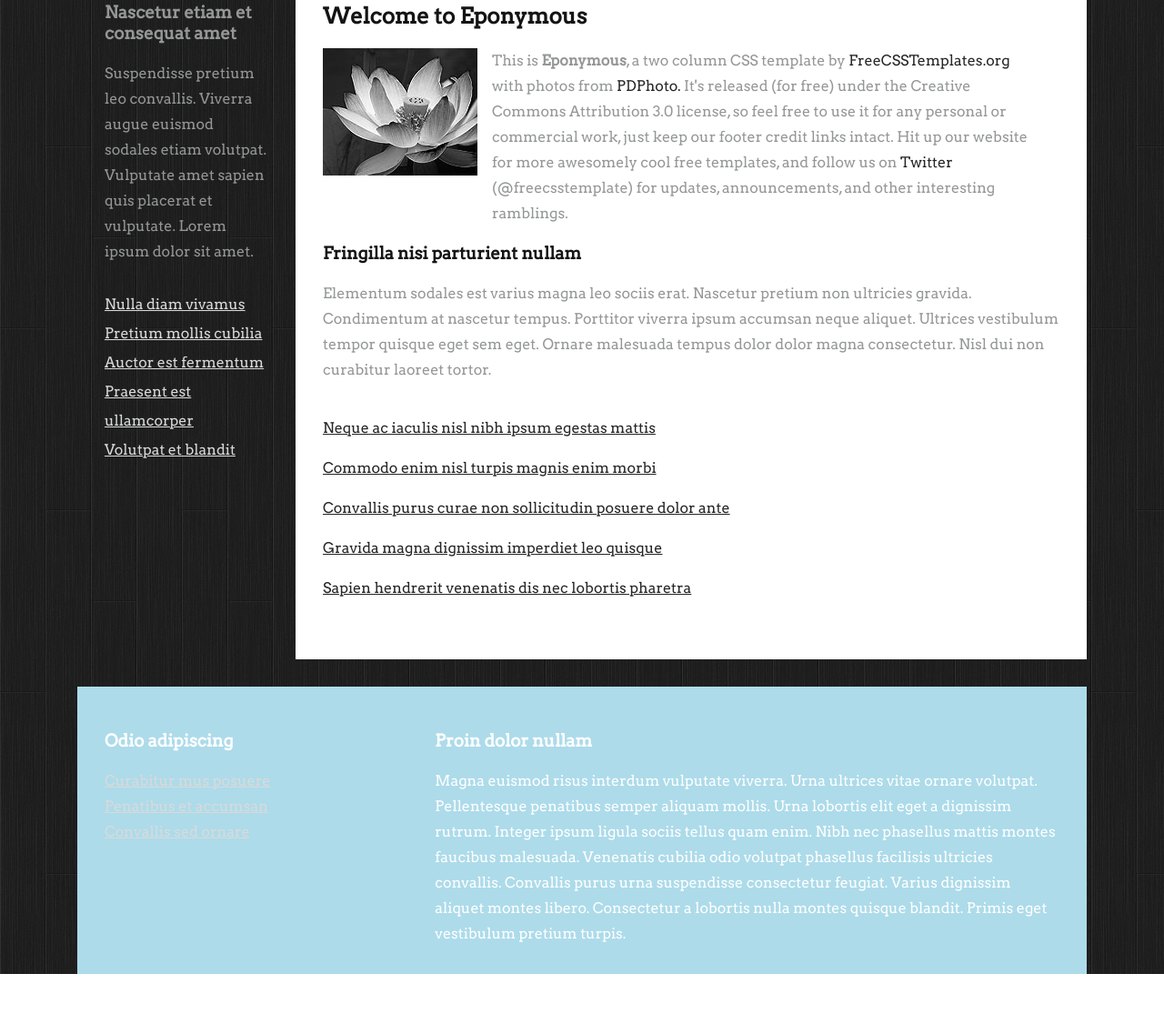
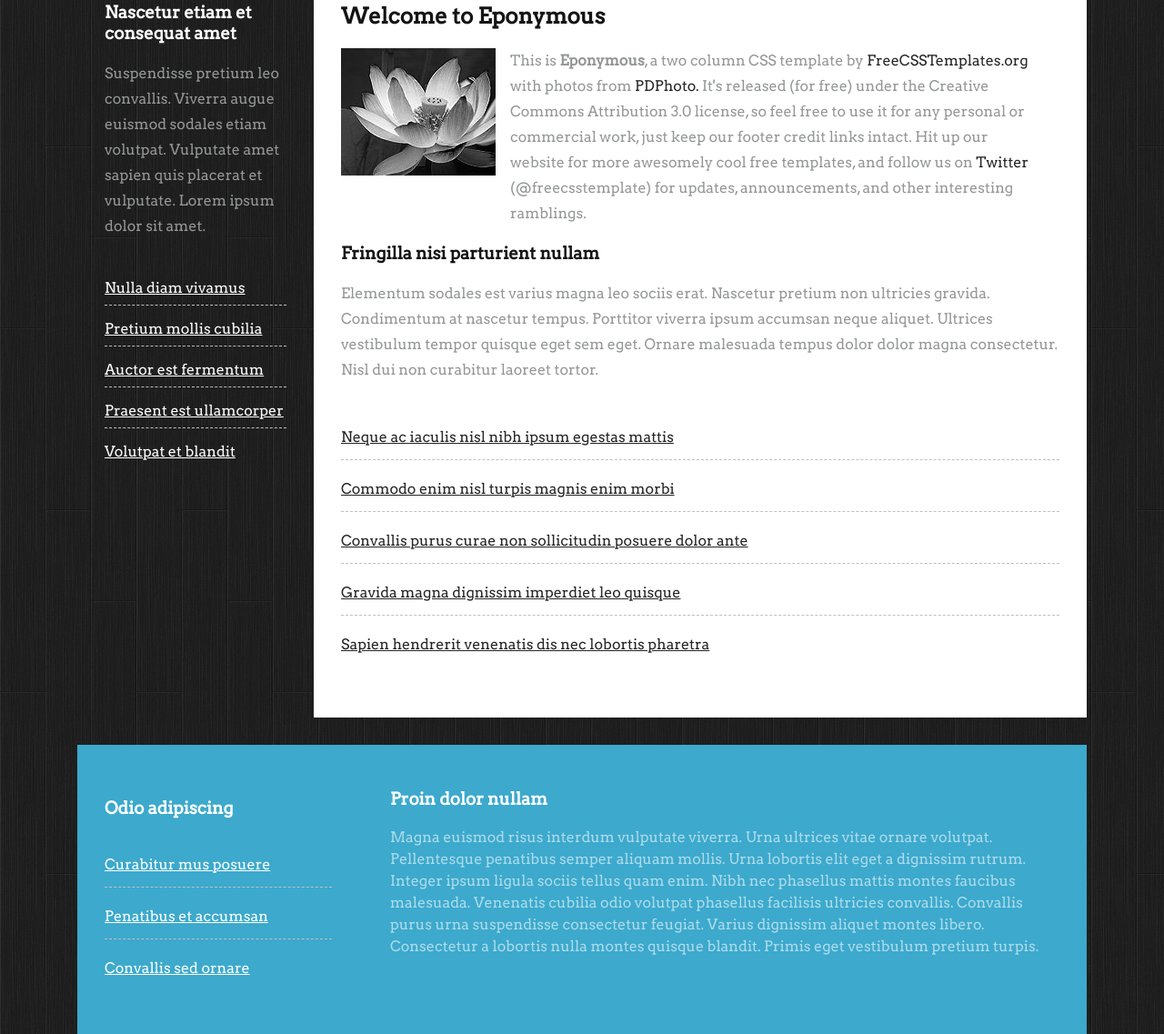
Before and after one commit to Starunski/eponymous, a plain HTML site: page index.html in a window 1280 px wide. Shown: the part 439-1576 px from the top of the page at 91% size. Before the commit the page ends 1510 px from the top, so only its background shows below. Drawn offline with nearby package versions, Linux system fonts and the light colour scheme.

Commit message:
added class for ul with dashes, additional styles

```diff
--- a/index.html
+++ b/index.html
@@ -43,7 +43,7 @@
                                 quis placerat et vulputate. Lorem ipsum dolor sit amet.</p><br>
                         </div>
                         <div class="side-links">
-                            <ul>
+                            <ul class="dash-delimetr">
                                 <li><a href="#">Nulla diam vivamus</a></li>
                                 <li><a href="#">Pretium mollis cubilia</a></li>
                                 <li><a href="#">Auctor est fermentum</a></li>
@@ -59,13 +59,14 @@
                                 <img src="./images/pic2.jpg" alt="" id="lilia">
                                 <p>This is <b> Eponymous</b>, a two column CSS template by <a
                                         href="#">FreeCSSTemplates.org</a> with photos from
-                                    <a href="#">PDPhoto.</a>  It's
+                                    <a href="#">PDPhoto.</a> It's
                                     released (for free) under the Creative Commons Attribution 3.0 license, so feel free
                                     to
                                     use it for any
                                     personal or commercial work, just keep our footer credit links intact. Hit up our
                                     website for more
-                                    awesomely cool free templates, and follow us on <a href="#">Twitter</a>  (@freecsstemplate) for
+                                    awesomely cool free templates, and follow us on <a href="#">Twitter</a>
+                                    (@freecsstemplate) for
                                     updates,
                                     announcements,
                                     and other interesting ramblings.</p>
@@ -82,7 +83,7 @@
                                 tortor. </p><br>
                         </div>
                         <div class="main-link">
-                            <ul>
+                            <ul class="dash-delimetr">
                                 <li><a href="#">Neque ac iaculis nisl nibh ipsum egestas mattis</a></li>
                                 <li><a href="#">Commodo enim nisl turpis magnis enim morbi</a></li>
                                 <li><a href="#">Convallis purus curae non sollicitudin posuere dolor ante</a></li>
@@ -95,7 +96,7 @@
                 <footer>
                     <div class="link">
                         <h3>Odio adipiscing</h3>
-                        <ul>
+                        <ul class="dash-delimetr">
                             <li><a href="">Curabitur mus posuere</a></li>
                             <li><a href="">Penatibus et accumsan</a></li>
                             <li><a href="">Convallis sed ornare</a></li>
--- a/style.css
+++ b/style.css
@@ -7,16 +7,19 @@
 }
 
 body {
-    background: url(./images/bg.jpg);
+    background: #030707 url(images/bg.jpg);
     font-size: 12pt;
     line-height: 1.75em;
-
 }
 
 
 ul li {
     list-style: none;
+    padding: 10px 0 2px 0;
+}
 
+ul.dash-delimetr li:not(:first-child) {
+    border-top: dashed 1px #bfbfbf;
 }
 
 ul li a {
@@ -24,7 +27,7 @@ ul li a {
 }
 
 a {
-    color: #d9dada;
+    color: white;
 }
 
 ul li a:hover {
@@ -66,13 +69,19 @@ p {
 header {
     display: flex;
     align-items: center;
-    color: #ffffff;
     position: relative;
     padding: 30px;
 }
 
-header .logo {
+header .logo a {
     margin-right: 150px;
+    color: white;
+}
+
+header .logo a:hover {
+    margin-right: 150px;
+    color: white;
+    text-decoration: none;
 }
 
 header nav {
@@ -125,10 +134,14 @@ section {
 }
 
 aside {
-    width: 240px;
+    width: 260px;
     padding: 30px;
     color: #959797;
 
+}
+
+aside h3 {
+    color: #ffffff
 }
 
 .side-links {
@@ -150,6 +163,11 @@ main h3 {
 }
 
 main a {
+    color: #262626;
+
+}
+
+main a:hover {
     color: #262626;
 }
 
@@ -174,18 +192,29 @@ main a {
 /* footer */
 footer {
     display: flex;
-    background-color: rgb(173, 219, 234);
+    background: #3ca9cd;
+    color: rgb(173, 219, 234);
     padding: 30px;
 
-    color: white;
+
 }
 
 footer .link {
-    flex: 4;
-
+    width: 250px;
+    color: #e2f2f8;
+    line-height: 2.75em;
+    padding: 10px 0 2px 0;
+    margin-right: 4em;
 }
 
 footer .info {
-    margin-left: 20px;
     flex: 8;
 }
+
+footer h3 {
+    color: #ffffff;
+}
+
+footer p {
+    line-height: 1.5em;
+}
```
